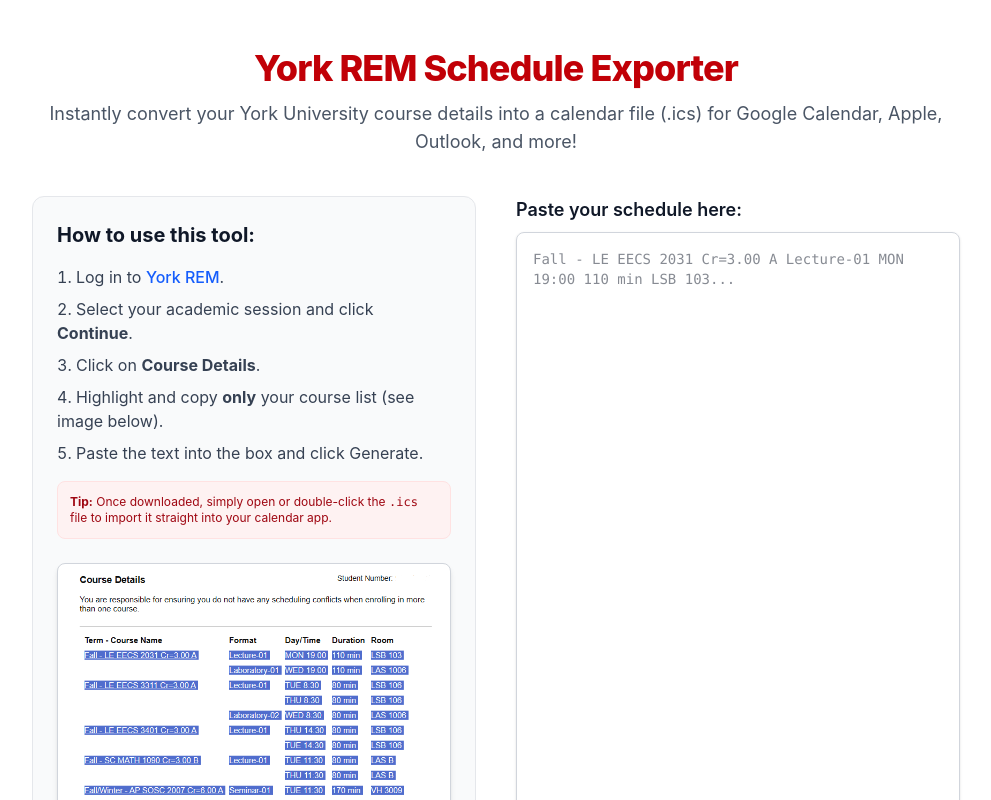
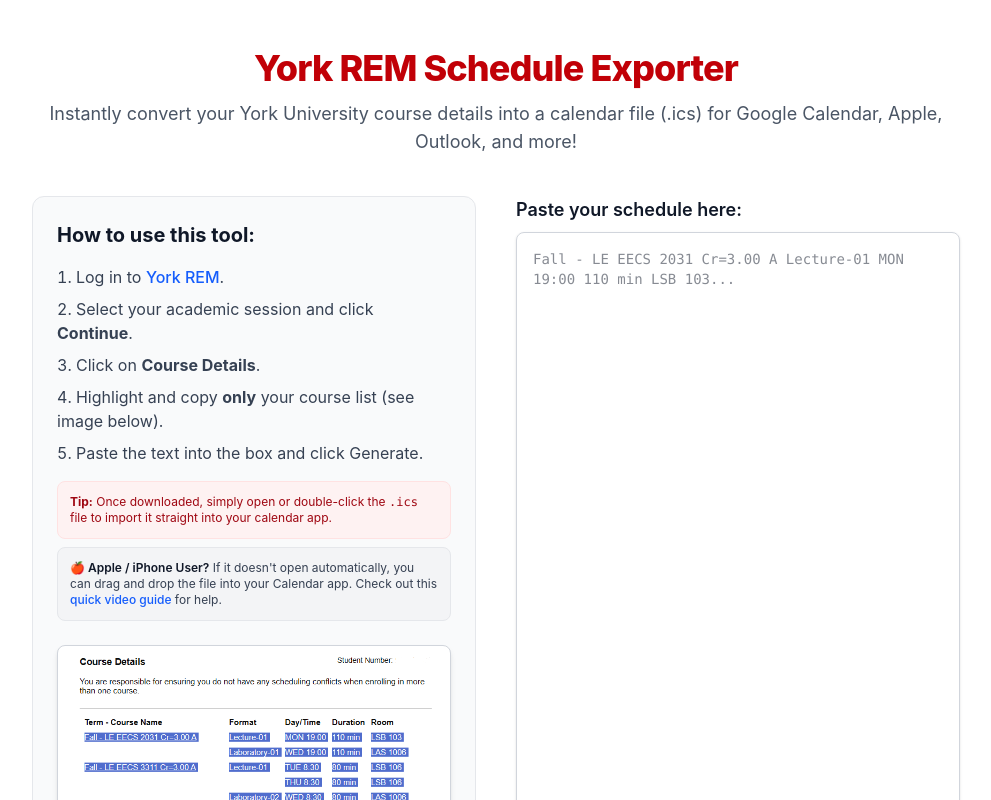
Before and after one commit to zarakkhancs/york-schedule-exporter, a Next.js app: page / in a window 1280 px wide. Shown: the top 800 px of the page, without its empty margins (144-1135 px from the left). Built offline with nearby package versions, Linux system fonts and the light colour scheme.

Commit message:
added apple tip guide

```diff
--- a/package.json
+++ b/package.json
@@ -9,6 +9,7 @@
     "lint": "eslint"
   },
   "dependencies": {
+    "@vercel/analytics": "^2.0.1",
     "ics": "^3.12.0",
     "next": "16.3.2",
     "react": "19.2.8",
--- a/src/app/layout.tsx
+++ b/src/app/layout.tsx
@@ -1,6 +1,7 @@
-import "./globals.css";
 import type { Metadata } from "next";
 import { Geist, Geist_Mono } from "next/font/google";
+import { Analytics } from "@vercel/analytics/react";
+import "./globals.css";
 
 const geistSans = Geist({
   variable: "--font-geist-sans",
@@ -13,17 +14,24 @@
 });
 
 export const metadata: Metadata = {
-  title: "Create Next App",
-  description: "Generated by create next app",
+  title: "York REM Schedule Exporter",
+  description: "Instantly convert your York University course details into a calendar file (.ics)",
 };
 
-export default function RootLayout({ children }: LayoutProps<"/">) {
+export default function RootLayout({
+  children,
+}: {
+  children: React.ReactNode;
+}) {
   return (
     <html
       lang="en"
       className={`${geistSans.variable} ${geistMono.variable} h-full antialiased`}
     >
-      <body className="min-h-full flex flex-col">{children}</body>
+      <body className="min-h-full flex flex-col bg-white text-gray-900">
+        {children}
+        <Analytics />
+      </body>
     </html>
   );
 }
--- a/src/app/page.tsx
+++ b/src/app/page.tsx
@@ -44,9 +44,15 @@
             <li>Click on <strong>Course Details</strong>.</li>
             <li>Highlight and copy <strong>only</strong> your course list (see image below).</li>
             <li>Paste the text into the box and click Generate.</li>
+
             {/* quick tip for opening the file */}
             <div className="mt-4 p-3 bg-red-50 border border-red-100 rounded-lg text-xs text-red-800">
               <strong>Tip:</strong> Once downloaded, simply open or double-click the <code>.ics</code> file to import it straight into your calendar app.
+            </div>
+
+            {/* iphone / apple import troubleshooting tip */}
+            <div className="mt-2 p-3 bg-gray-100 border border-gray-200 rounded-lg text-xs text-gray-700">
+              <span className="font-semibold text-gray-900">🍎 Apple / iPhone User?</span> If it doesn&apos;t open automatically, you can drag and drop the file into your Calendar app. Check out this <a href="https://www.youtube.com/watch?v=xEaamiZDWuo" target="_blank" className="text-blue-600 hover:underline font-medium">quick video guide</a> for help.
             </div>
           </ol>
 
```
Also changed, not shown: 1 other file (tests, documents, lock files or other folders).
